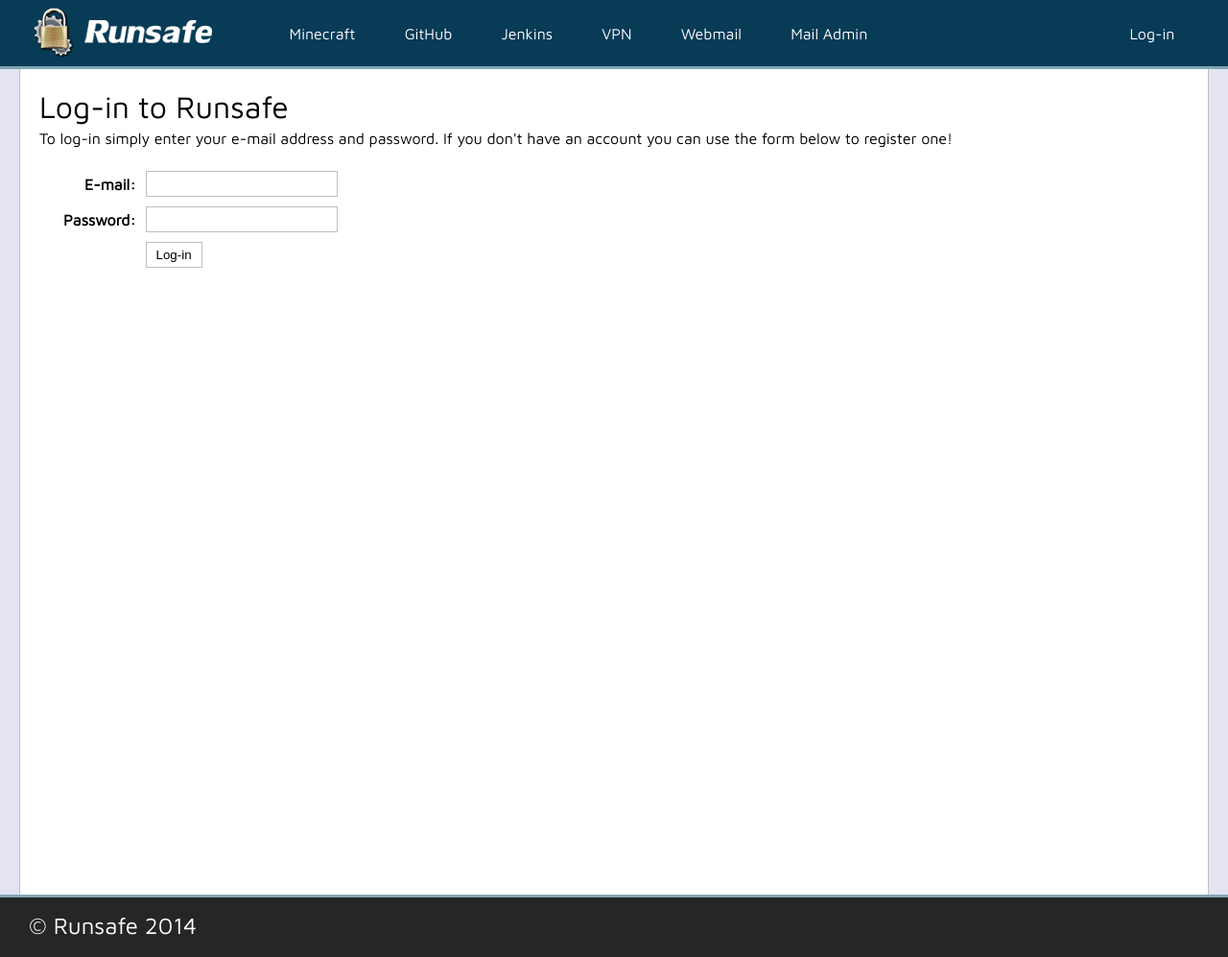
After one commit to Runsafe/Website, a PHP site: page /login.php in a window 1280 px wide. The commit adds this page. Shown: the whole page at 96% size. Run offline with PHP 8.4, Linux system fonts and the light colour scheme; some libraries are stand-ins or nearby versions.

Commit message:
Added in 404 page, updated KrameWork and started account/log-in structure.

```diff
--- a/engine/Accounts.php
+++ b/engine/Accounts.php
@@ -22,7 +22,7 @@
 		 */
 		public static function emailIsValid($email)
 		{
-			return filter_Var($email, FILTER_VALIDATE_EMAIL) !== FALSE;
+			return filter_var($email, FILTER_VALIDATE_EMAIL) !== FALSE;
 		}
 
 		/**
@@ -42,5 +42,38 @@
 		{
 			return Session::Get('account_info');
 		}
+
+		/**
+		 * Try to verify an account in the account database or as a legacy account
+		 * @param string $email The e-mail address of the account
+		 * @param string $password The password for the account
+		 * @return int|null The ID of the account or NULL if not valid
+		 */
+		public static function verifyAccount($email, $password)
+		{
+			$query = DB::Web()->prepare('SELECT ID, password FROM accounts WHERE email = :email');
+			$query->setValue(':email', $email)->execute();
+			$result = $query->getFirstRow();
+
+			if ($result !== null)
+			{
+				return (crypt($password, $result->password) == $result->password) ? $result->ID : false;
+			}
+			else
+			{
+				$query = DB::Web()->prepare('SELECT password FROM legacy_accounts WHERE email = :email AND password = :pass');
+				$query->setValue(':email', $email)->$query->setValue(':pass', md5($password))->execute();
+				$result = $query->getFirstRow();
+
+				if ($result != null)
+				{
+					$query = DB::Web()->prepare('INSERT INTO accounts (email, password) VALUES(:email, :password)');
+					$query->setValue(':email', $email)->setValue(':password', crypt($password))->execute();
+
+					return DB::Web()->getLastInsertID('accounts');
+				}
+			}
+			return null;
+		}
 	}
 ?>
--- /dev/null
+++ b/minecraft/404.php
@@ -0,0 +1,4 @@
+<?php
+	require_once('../engine/bootstrap.php'); // Include bootstrap.
+	echo new FourOhFourPage();
+?>
--- /dev/null
+++ b/modules/LoginPage.php
@@ -0,0 +1,12 @@
+<?php
+	class LoginPage extends SiteModule
+	{
+		public function __construct()
+		{
+			$template = new KW_Template('../templates/login.php');
+			parent::__construct('Log-in', $template);
+			$this->addStylesheet('form.css');
+			$this->addScript('login.js');
+		}
+	}
+?>
--- /dev/null
+++ b/static/css/form.css
@@ -0,0 +1,38 @@
+.form-table
+{
+	border-spacing: 0;
+	margin: 20px;
+}
+
+.form-table td, .form-table th
+{
+	padding: 5px;
+}
+
+.form-table th
+{
+	text-align: right;
+}
+
+.input-text, .input-button
+{
+	padding: 5px;
+	border: 1px solid #bfbfbf;
+}
+
+.input-text
+{
+	width: 200px;
+}
+
+.input-button
+{
+	cursor: pointer;
+	background: white;
+	padding: 5px 10px;
+}
+
+.input-text:focus, .input-button:hover
+{
+	border: 1px solid #262626;
+}
--- a/static/css/global.css
+++ b/static/css/global.css
@@ -25,10 +25,20 @@ a img
 	border: 0;
 }
 
+a
+{
+	text-decoration: none;
+}
+
 h1
 {
 	font-size: 2em;
 	font-weight: normal;
+}
+
+p
+{
+	margin-top: 5px;
 }
 
 #header
@@ -48,6 +58,11 @@ h1
 	height: 69px;
 	margin: 0 auto;
 	text-align: left;
+}
+
+#header-content a
+{
+	color: white;
 }
 
 .divider
@@ -101,7 +116,7 @@ h1
 	list-style: none;
 }
 
-#navigation li
+#navigation li, #nav-account
 {
 	float: left;
 	padding: 1.6em;
@@ -109,7 +124,12 @@ h1
 	cursor: pointer;
 }
 
-#navigation li.selected, #navigation li:hover
+#nav-account
+{
+	float: right;
+}
+
+#navigation li.selected, #navigation li:hover, #nav-account:hover
 {
 	background-color: #80a5b3;
 }
--- /dev/null
+++ b/static/scripts/global.js
@@ -0,0 +1,12 @@
+function context(obj, func)
+{
+	var localArguments = [];
+	for (var argIndex in arguments)
+		localArguments[argIndex] = arguments[argIndex];
+	localArguments = localArguments.slice(2);
+
+	return function()
+	{
+		obj[func](this, arguments, localArguments);
+	};
+}
--- /dev/null
+++ b/static/scripts/login.js
@@ -0,0 +1,33 @@
+$(function()
+{
+	var manager = {
+		load: function()
+		{
+			this.emailField = $('#email');
+			this.passField = $('#password');
+
+			$(document).on('click', '#submit', function()
+			{
+				context(this, 'attemptLogin');
+			});
+		},
+
+		attemptLogin: function()
+		{
+			var email = this.emailField.val().trim(),
+				pass = this.passField.val().trim();
+
+			if (email.length == 0)
+				this.showError('Please enter your e-mail address');
+
+			if (pass.length == 0)
+				this.showError('Please enter your password');
+		},
+
+		showError: function(error)
+		{
+
+		}
+	};
+	manager.load();
+});
--- /dev/null
+++ b/static/scripts/packet_handler.js
@@ -0,0 +1,79 @@
+var Packet = {
+	PlaceholderPacket: 1
+};
+
+var PacketHandler = {
+	currentPacket: 1,
+	callbackData: {},
+	events: {},
+
+	hook: function(packet_id, event)
+	{
+		if (PacketHandler.events.packet_id === undefined)
+			PacketHandler.events[packet_id] = [];
+
+		PacketHandler.events[packet_id].push(event);
+	},
+
+	run: function(packet_id, data)
+	{
+		if (packet_id in this.events)
+		{
+			var events = this.events[packet_id];
+
+			if (data.uid != undefined)
+			{
+				for (var event_pointer in events)
+					events[event_pointer](data, this.callbackData[data.uid]);
+
+				delete this.callbackData[data.uid];
+			}
+			else
+			{
+				for (var event_pointer in events)
+					events[event_pointer](data);
+			}
+		}
+	},
+
+	send: function(packet_id, parameters)
+	{
+		PacketHandler.fire(packet_id, parameters, false, arguments);
+	},
+
+	post: function(packet_id, parameters)
+	{
+		PacketHandler.fire(packet_id, parameters, true, arguments);
+	},
+
+	fire: function(packet_id, parameters, post, args)
+	{
+		var params = parameters||{};
+		params.pid = packet_id;
+		params.uid = this.currentPacket;
+
+		var func = (post ? $.post : $.get);
+
+		if (args.length > 2)
+			this.callbackData[params.uid] = args[2];
+
+		func('https://runsafe.no/packet_handler.php', params, function(data)
+		{
+			PacketHandler.run(packet_id, $.parseJSON(data));
+		});
+		this.currentPacket++;
+	}
+};
+
+function packetContext(obj, func)
+{
+	return function()
+	{
+		if (arguments[1] != undefined)
+			obj[func](arguments[0], arguments[1]);
+		else if (arguments[0] != undefined)
+			obj[func](arguments[0]);
+		else
+			obj[func]();
+	};
+}
--- /dev/null
+++ b/templates/404.php
@@ -0,0 +1,2 @@
+<h1>404 - Page Not Found</h1>
+<p>It looks like DOG ran off with the page you were looking, sorry about that!</p>
--- /dev/null
+++ b/templates/login.php
@@ -0,0 +1,18 @@
+<h1>Log-in to Runsafe</h1>
+<p>To log-in simply enter your e-mail address and password. If you don't have an account you can use the form below to register one!</p>
+<table class="form-table">
+	<tr>
+		<th>E-mail:</th>
+		<td><input type="text" class="input-text" id="email"/></td>
+	</tr>
+	<tr>
+		<th>Password:</th>
+		<td><input type="password" class="input-text" id="pass"></td>
+	</tr>
+	<tr>
+		<td></td>
+		<td>
+			<input type="button" class="input-button" id="submit" value="Log-in"/>
+		</td>
+	</tr>
+</table>
--- a/templates/site_template.php
+++ b/templates/site_template.php
@@ -8,6 +8,8 @@
 				echo '<link rel="stylesheet" type="text/css" href="https://static.runsafe.no/css/' . $style . '"/>';
 		?>
 		<script src="https://ajax.googleapis.com/ajax/libs/jquery/1.11.0/jquery.min.js"></script>
+		<script src="https://static.runsafe.no/scripts/global.js"></script>
+		<script src="https://static.runsafe.no/scripts/packet_handler.js"></script>
 		<?php
 			foreach ($scripts as $script)
 				echo '<script src="https://static.runsafe.no/scripts/' . $script . '"></script>';
@@ -19,13 +21,16 @@
 				<div id="header-content">
 					<img src="https://static.runsafe.no/images/runsafe_logo.png" id="logo" alt="Runsafe - An Entire Internets"/>
 					<ul id="navigation">
-						<li>Minecraft</li>
-						<li>GitHub</li>
-						<li>Jenkins</li>
-						<li>VPN</li>
-						<li>Webmail</li>
-						<li>Mail Admin</li>
+						<li><a href="https://minecraft.runsafe.no/">Minecraft</a></li>
+						<li><a href="https://github.com/Runsafe/">GitHub</a></li>
+						<li><a href="https://jenkins.runsafe.no/">Jenkins</a></li>
+						<li><a href="https://vpn.runsafe.no:943/">VPN</a></li>
+						<li><a href="https://mail.skviril.net/">Webmail</a></li>
+						<li><a href="https://admin.skviril.net/">Mail Admin</a></li>
 					</ul>
+					<div id="nav-account">
+						<a href="https://runsafe.no/login.php"><?php echo Accounts::isLoggedIn() ? 'Logout' : 'Log-in'; ?></a>
+					</div>
 				</div>
 				<div class="divider"></div>
 			</div>
--- /dev/null
+++ b/www/404.php
@@ -0,0 +1,4 @@
+<?php
+	require_once('../engine/bootstrap.php'); // Include bootstrap.
+	echo new FourOhFourPage();
+?>
--- /dev/null
+++ b/www/login.php
@@ -0,0 +1,4 @@
+<?php
+	require_once('../engine/bootstrap.php'); // Include bootstrap.
+	echo new LoginPage();
+?>
```
Also changed, not shown: KrameWork/KW_DatabaseStatement.php (+9 -0 lines), modules/FourOhFourPage.php (added, +10 -0 lines), www/packet_handler.php (added, +22 -0 lines).
